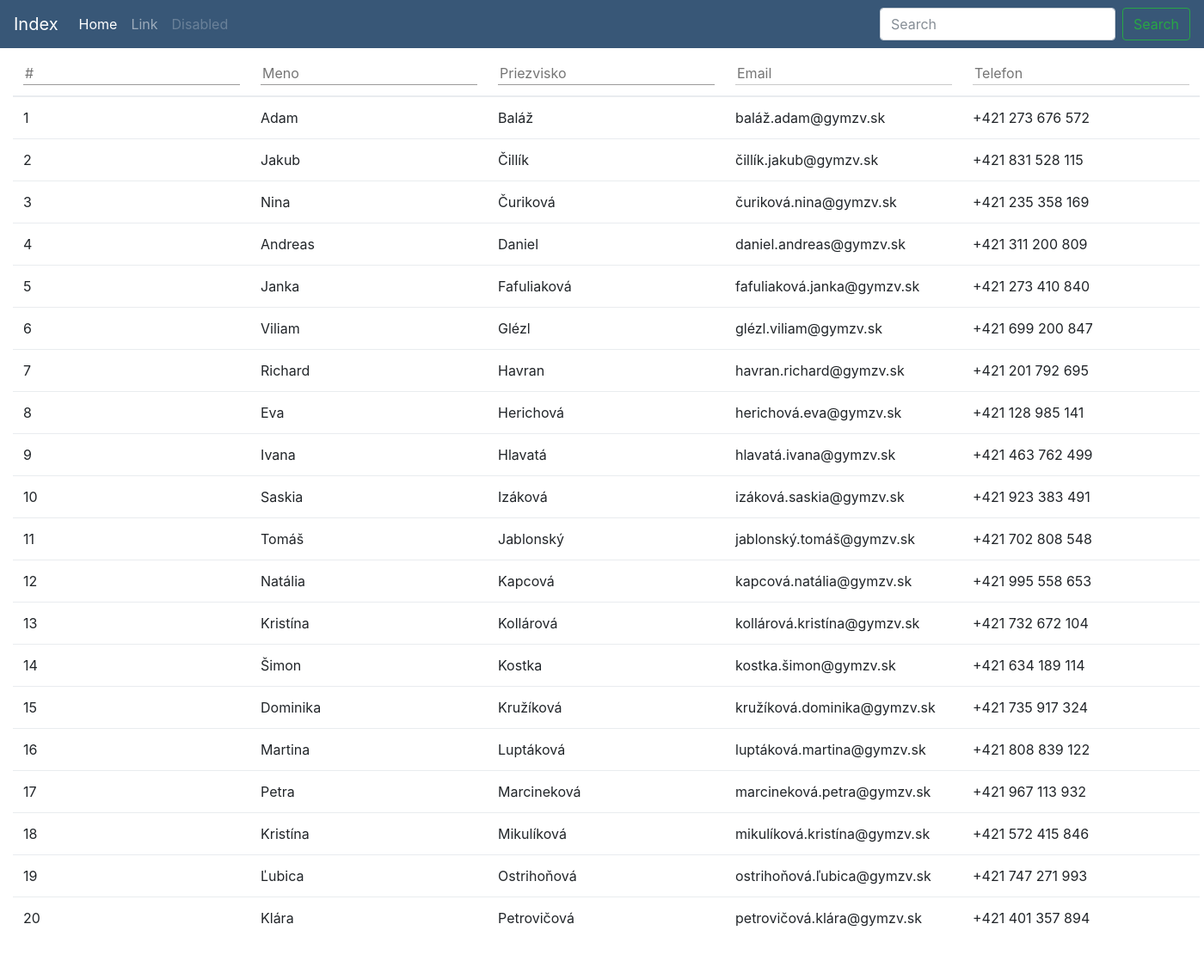
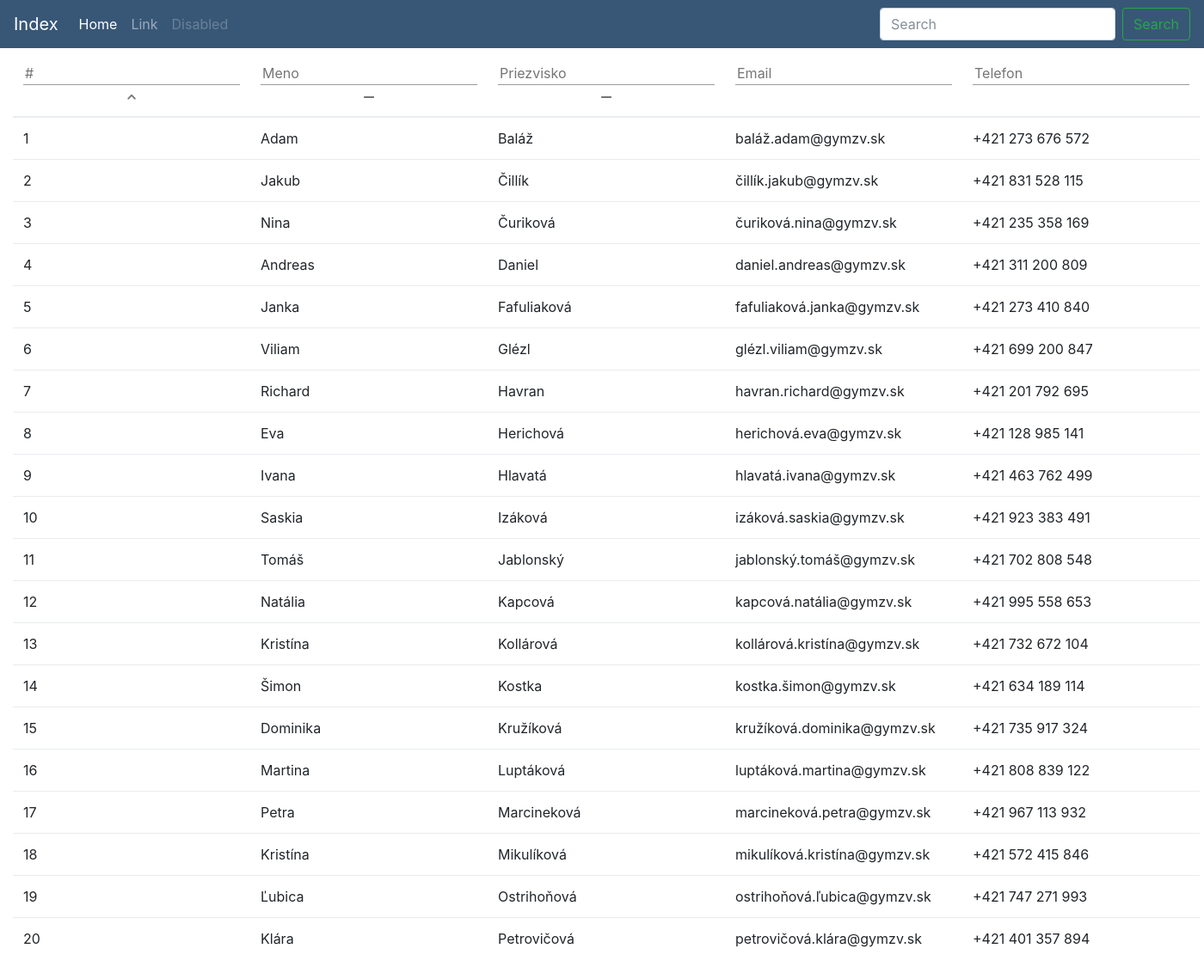
Before and after one commit to Kvintus/studDB, a Flask app: template templates/listStudents.html in a window 1400 px wide. Shown: the whole page at 86% size. Before the commit the page ends 1078 px from the top, so only its background shows below. Run offline with Flask 2, Linux system fonts and the light colour scheme; the template is opened without the code that fills it: values that come from a table or form of the project are taken from there, others are empty; data comes from the database, SQL or seed files in the repository; some libraries are stand-ins or nearby versions.

Commit message:
Auto stash before merge of "master" and "origin/master"

```diff
--- a/static/css/style.css
+++ b/static/css/style.css
@@ -29,3 +29,17 @@ table.floatThead-table {
     border-bottom: none;
     background-color: #fff;
 }
+
+.sipka, .placeholderDiv {
+    filter: opacity(60%);
+    display: inline-block;
+    width: 20px;
+}
+table>thead>tr>th {
+    text-align: left;
+}
+
+table>thead>tr>th>div {
+    text-align: center;
+    display: inline-block;
+}
--- /dev/null
+++ b/static/js/sort.js
@@ -0,0 +1,3 @@
+function sortTable(colNum) {
+    var table = document.getElementById('tabulka')
+}
--- a/templates/listStudents.html
+++ b/templates/listStudents.html
@@ -4,28 +4,33 @@
         <tr>
             <th>
                 <div>
-                    <input id="inputID" onkeyup="filterByID()" class="table-header" type="text" placeholder="#">
+                    <input class="table-header" type="text" placeholder="#">
+                    <img onclick="switchB(this)" data-filterID="0" class="sipka" src="{{ url_for('static', filename='images/icons/desc.png') }}" alt="" srcset="">
                 </div>
             </th>
             <th>
                 <div>
-                    <input id="inputName" onkeyup="menaFilter()"  class="table-header" type="text" placeholder="Meno">
+                    <input id="inputMeno" onkeyup="menaFilter()"  class="table-header" type="text" placeholder="Meno">
+                    <img onclick="switchB(this)" data-filterID="1" class="sipka" src="{{ url_for('static', filename='images/icons/no.png') }}" alt="" srcset="">
                 </div>
             </th>
 
             <th>
                 <div>
-                    <input id="inputSurname" onkeyup="priezvFilter()"  class="table-header" type="text" placeholder="Priezvisko">
+                    <input id="inputPriezv" onkeyup="priezvFilter()"  class="table-header" type="text" placeholder="Priezvisko">
+                    <img onclick="switchB(this)"data-filterID="3" class="sipka" src="{{ url_for('static', filename='images/icons/no.png') }}" alt="" srcset="">
                 </div>
             </th>
             <th>
                 <div>
-                    <input class="table-header dis" type="text" placeholder="Email" disabled>
+                    <input class="table-header" type="text" placeholder="Email">
+                    <div class="placeholderDiv"></div>
                 </div>
             </th>
             <th>
                 <div>
-                    <input class="table-header dis" type="text" placeholder="Telefon" disabled>
+                    <input class="table-header" type="text" placeholder="Telefon">
+                    <div class="placeholderDiv"></div>
                 </div>
             </th>
         </tr>
@@ -42,10 +47,24 @@
         {% endfor %}
     </tbody>
 </table>
+<script>
+    var current = 'asc';
+    function switchB(event) {
+        if (current === 'asc') {
+            current = 'desc';
+            event.srcElement.src = "{{ url_for('static', filename='images/icons/asc.png') }}";
+            console.log(event.srcElement.getAttribute('data-moja'));
+        }
+        else if (current === 'desc') {
+            current = 'asc';
+            event.srcElement.src = "{{ url_for('static', filename='images/icons/desc.png') }}";
+        }
+    }
+    function greet() {
+        console.log('Hello my friend :D');
+    }
 
-<!-- My filter script -->
-<script src="{{url_for('static',filename='js/filter.js', v='0.04')}}"></script>
-
-<!-- The sticky header script -->
-<script src="{{url_for('static',filename='js/stickyTableHeader.js', v='0.3')}}"></script>
+</script>
+<script src="{{url_for('static',filename='js/filter.js')}}"></script>
+<script src="{{url_for('static',filename='js/stickyTableHeader.js', v='0.15')}}"></script>
 {% endblock %}
--- a/templates/main_template.html
+++ b/templates/main_template.html
@@ -6,6 +6,9 @@
     <meta name="viewport" content="width=device-width, initial-scale=1.0">
     <meta http-equiv="X-UA-Compatible" content="ie=edge">
 
+    <!-- Icons font -->
+    <link href="https://fonts.googleapis.com/icon?family=Material+Icons"
+    rel="stylesheet">
 
     <!-- Bootstrap -->
     <link rel="stylesheet" href="https://maxcdn.bootstrapcdn.com/bootstrap/4.0.0-beta.2/css/bootstrap.min.css" integrity="sha384-PsH8R72JQ3SOdhVi3uxftmaW6Vc51MKb0q5P2rRUpPvrszuE4W1povHYgTpBfshb"
```
Also changed, not shown: static/images/icons/asc.png (added), static/images/icons/desc.png (added), static/images/icons/no.png (added).
